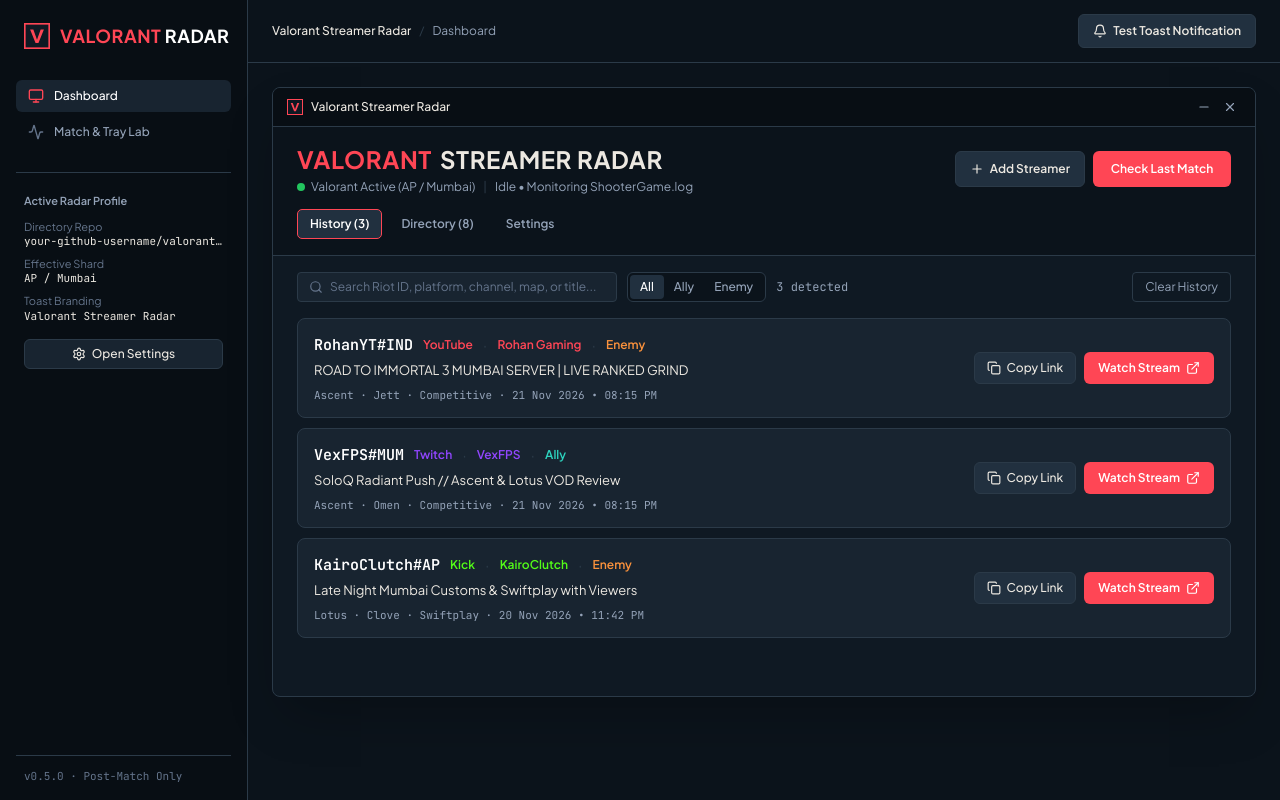
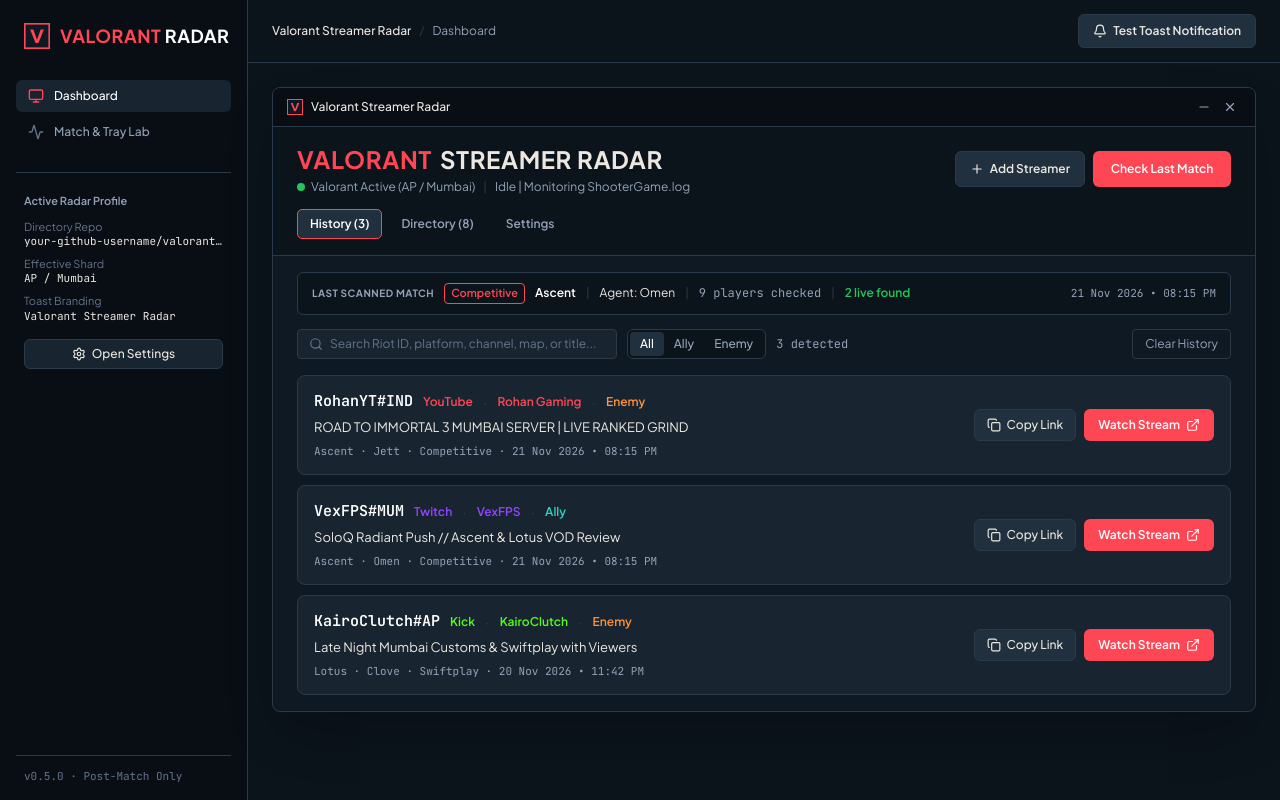
Before and after one commit to svg2709/Valorant-Streamer-Radar, a React (Vite) app: page / in a window 1280 px wide. Built offline with nearby package versions, Linux system fonts and the light colour scheme.

Commit message:
feat: add last match summary tracking
Introduce LastMatchSummary to store and display details of the most recently scanned Valorant match, including map, queue type, and streamer count in the UI.

```diff
--- a/src/App.tsx
+++ b/src/App.tsx
@@ -10,6 +10,7 @@ import {
   DEFAULT_CONFIG,
   DesktopTab,
   DirectoryStreamer,
+  LastMatchSummary,
   LogLineEntry,
   Platform,
   SHARD_LABELS,
@@ -34,6 +35,7 @@ const STORAGE_KEYS = {
   config: 'vsr_v050_config',
   history: 'vsr_v050_history',
   customDir: 'vsr_v050_custom_dir',
+  lastMatch: 'vsr_v050_last_match',
 };
 
 function loadStored<T>(key: string, fallback: T): T {
@@ -77,8 +79,20 @@ export default function App() {
   const [isScanning, setIsScanning] = useState<boolean>(false);
   const [isSyncingDirectory, setIsSyncingDirectory] = useState<boolean>(false);
   const [detectedShard, setDetectedShard] = useState<ShardCode>('ap');
-  const [status, setStatus] = useState<string>('Idle • Monitoring ShooterGame.log');
+  const [status, setStatus] = useState<string>('Idle | Monitoring ShooterGame.log');
   const [selectedScenarioId, setSelectedScenarioId] = useState<string>(SIM_SCENARIOS[0].id);
+  const [lastScannedMatch, setLastScannedMatch] = useState<LastMatchSummary | null>(() =>
+    loadStored<LastMatchSummary | null>(STORAGE_KEYS.lastMatch, {
+      match_id: INITIAL_HISTORY[0]?.match_id ?? 'match-seed-01',
+      queue_name: INITIAL_HISTORY[0]?.queue_name ?? 'Competitive',
+      map_name: INITIAL_HISTORY[0]?.map_name ?? 'Ascent',
+      my_agent: 'Omen',
+      players_checked: 9,
+      streamers_found: INITIAL_HISTORY.filter((h) => h.match_id === INITIAL_HISTORY[0]?.match_id).length,
+      scanned_at: INITIAL_HISTORY[0]?.timestamp ?? formatRadarTimestamp(new Date()),
+      shard: SHARD_LABELS.ap,
+    })
+  );
 
   // Modals & Toasts
   const [modalOpen, setModalOpen] = useState<boolean>(false);
@@ -127,6 +141,14 @@ export default function App() {
       // ignore
     }
   }, [customDirectory]);
+
+  useEffect(() => {
+    try {
+      localStorage.setItem(STORAGE_KEYS.lastMatch, JSON.stringify(lastScannedMatch));
+    } catch {
+      // ignore
+    }
+  }, [lastScannedMatch]);
 
   useEffect(() => {
     return () => {
@@ -233,22 +255,33 @@ export default function App() {
           }
         }
 
+        const playersChecked = scenario.players.length;
+        setLastScannedMatch({
+          match_id: uniqueMatchId,
+          queue_name: scenario.queue_name,
+          map_name: scenario.map_name,
+          my_agent: 'Jett',
+          players_checked: playersChecked,
+          streamers_found: foundEntries.length,
+          scanned_at: timestamp,
+          shard: SHARD_LABELS[shardForScan],
+        });
+
         if (foundEntries.length > 0) {
           setHistory((prev) => [...foundEntries, ...prev].slice(0, 300));
-          setStatus(`Found ${foundEntries.length} live stream(s) in last match!`);
+          setStatus(
+            `Found ${foundEntries.length} live stream(s) in ${scenario.queue_name} on ${scenario.map_name}!`
+          );
           showWinRtToast(foundEntries[0]);
           showInlineToast(
-            `Found ${foundEntries.length} live stream(s) — first URL copied!`
+            `Found ${foundEntries.length} live stream(s) in ${scenario.queue_name} (${scenario.map_name}) — first URL copied!`
           );
           if (navigator.clipboard?.writeText) {
             navigator.clipboard.writeText(foundEntries[0].url).catch(() => {});
           }
         } else {
           setStatus(
-            `Last checked at ${new Date().toLocaleTimeString([], {
-              hour: '2-digit',
-              minute: '2-digit',
-            })} • No live streamers found`
+            `Scanned ${scenario.queue_name} on ${scenario.map_name} (${playersChecked} players) | No live streamers found`
           );
         }
 
@@ -526,6 +559,7 @@ export default function App() {
               detectedShard={detectedShard}
               config={config}
               history={history}
+              lastScannedMatch={lastScannedMatch}
               customDirectory={customDirectory}
               communityDirectory={communityDirectory}
               toastMessage={inlineToast}
--- a/src/components/DesktopWindow.tsx
+++ b/src/components/DesktopWindow.tsx
@@ -23,6 +23,7 @@ import {
   AppConfig,
   DesktopTab,
   DirectoryStreamer,
+  LastMatchSummary,
   Platform,
   SHARD_LABELS,
   ShardCode,
@@ -49,6 +50,7 @@ interface DesktopWindowProps {
   detectedShard: ShardCode;
   config: AppConfig;
   history: StreamerEntry[];
+  lastScannedMatch: LastMatchSummary | null;
   customDirectory: DirectoryStreamer[];
   communityDirectory: DirectoryStreamer[];
   toastMessage: string | null;
@@ -94,6 +96,7 @@ export const DesktopWindow: React.FC<DesktopWindowProps> = ({
   detectedShard,
   config,
   history,
+  lastScannedMatch,
   customDirectory,
   communityDirectory,
   toastMessage,
@@ -390,6 +393,73 @@ export const DesktopWindow: React.FC<DesktopWindowProps> = ({
         {/* TAB 1: HISTORY */}
         {activeTab === 'history' && (
           <div>
+            {lastScannedMatch && (
+              <div className="mb-3.5 flex flex-wrap items-center justify-between gap-2 rounded-md border border-[#2B3A48] bg-[#0B131B] px-3.5 py-2.5 text-xs">
+                <div className="flex flex-wrap items-center gap-x-2.5 gap-y-1">
+                  <span className="text-[10px] font-bold tracking-wider text-[#94A3B8]">
+                    LAST SCANNED MATCH
+                  </span>
+                  <span
+                    className="rounded border px-1.5 py-0.5 text-[11px] font-semibold"
+                    style={{
+                      color:
+                        lastScannedMatch.queue_name === 'Competitive' ||
+                        lastScannedMatch.queue_name === 'Premier'
+                          ? '#FF4655'
+                          : lastScannedMatch.queue_name.includes('Deathmatch')
+                          ? '#2DD4BF'
+                          : lastScannedMatch.queue_name === 'Swiftplay' ||
+                            lastScannedMatch.queue_name === 'Spike Rush'
+                          ? '#FB923C'
+                          : '#ECE8E1',
+                      borderColor:
+                        lastScannedMatch.queue_name === 'Competitive' ||
+                        lastScannedMatch.queue_name === 'Premier'
+                          ? '#FF4655'
+                          : lastScannedMatch.queue_name.includes('Deathmatch')
+                          ? '#2DD4BF'
+                          : lastScannedMatch.queue_name === 'Swiftplay' ||
+                            lastScannedMatch.queue_name === 'Spike Rush'
+                          ? '#FB923C'
+                          : '#2B3A48',
+                    }}
+                  >
+                    {lastScannedMatch.queue_name}
+                  </span>
+                  <span className="font-semibold text-white">
+                    {lastScannedMatch.map_name}
+                  </span>
+                  {lastScannedMatch.my_agent && (
+                    <>
+                      <span className="text-[#2B3A48]">|</span>
+                      <span className="text-[#ECE8E1]">
+                        Agent: {lastScannedMatch.my_agent}
+                      </span>
+                    </>
+                  )}
+                  <span className="text-[#2B3A48]">|</span>
+                  <span className="font-mono text-[#94A3B8] tabular-nums">
+                    {lastScannedMatch.players_checked} players checked
+                  </span>
+                  <span className="text-[#2B3A48]">|</span>
+                  <span
+                    className={
+                      lastScannedMatch.streamers_found > 0
+                        ? 'font-semibold text-[#22C55E]'
+                        : 'text-[#94A3B8]'
+                    }
+                  >
+                    {lastScannedMatch.streamers_found > 0
+                      ? `${lastScannedMatch.streamers_found} live found`
+                      : '0 live'}
+                  </span>
+                </div>
+                <span className="font-mono text-[11px] text-[#94A3B8] tabular-nums">
+                  {lastScannedMatch.scanned_at}
+                </span>
+              </div>
+            )}
+
             <div className="flex flex-wrap items-center justify-between gap-3">
               <div className="flex flex-wrap items-center gap-2.5">
                 <div className="relative w-72 sm:w-80">
```
Also changed, not shown: src/types/radar.ts (+11 -0 lines), 1 other file (tests, documents, lock files or other folders).
